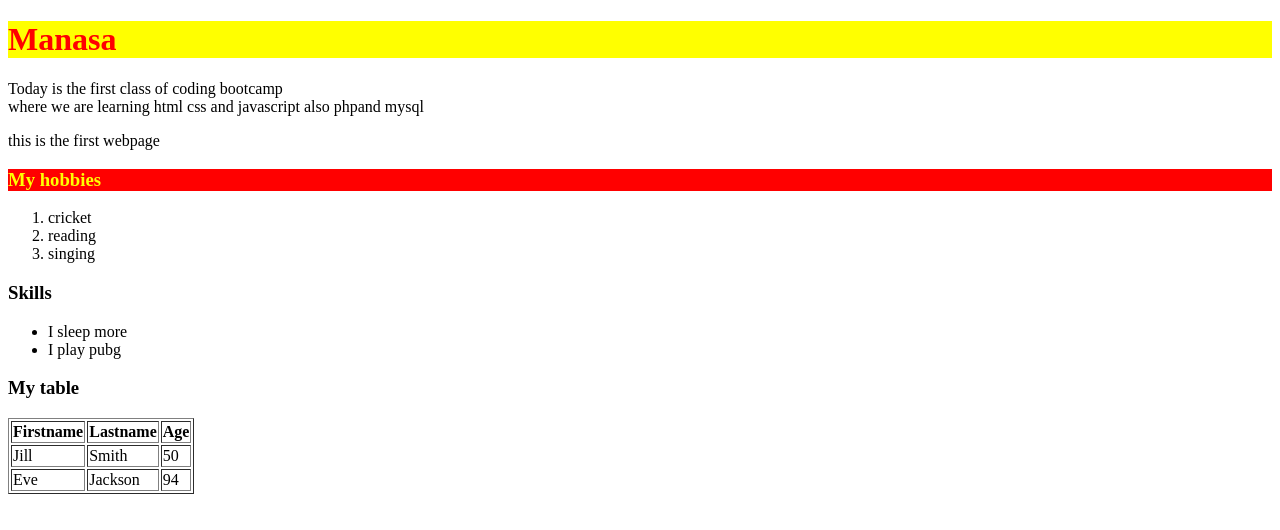
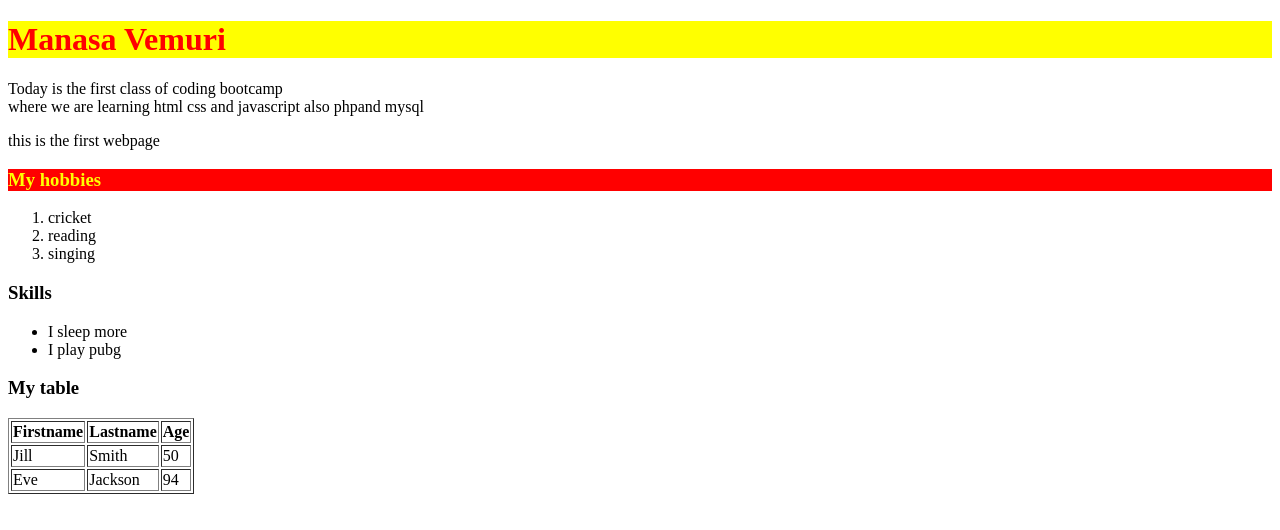
Before and after one commit to manasavemuri19/manasavemuri19.github.io, a plain HTML site: page index.html in a window 1280 px wide. Drawn offline with Linux system fonts and the light colour scheme.

Commit message:
Update index.html

```diff
--- a/index.html
+++ b/index.html
@@ -9,7 +9,7 @@
         <link href="style.css" type="text/css" rel="stylesheet">
     </head>
     <Body>
-       <h1>Manasa</h1>
+       <h1>Manasa Vemuri</h1>
 
         <p>Today is the first class of coding bootcamp<br> where we are learning html css and javascript also phpand mysql</p>
 
```
